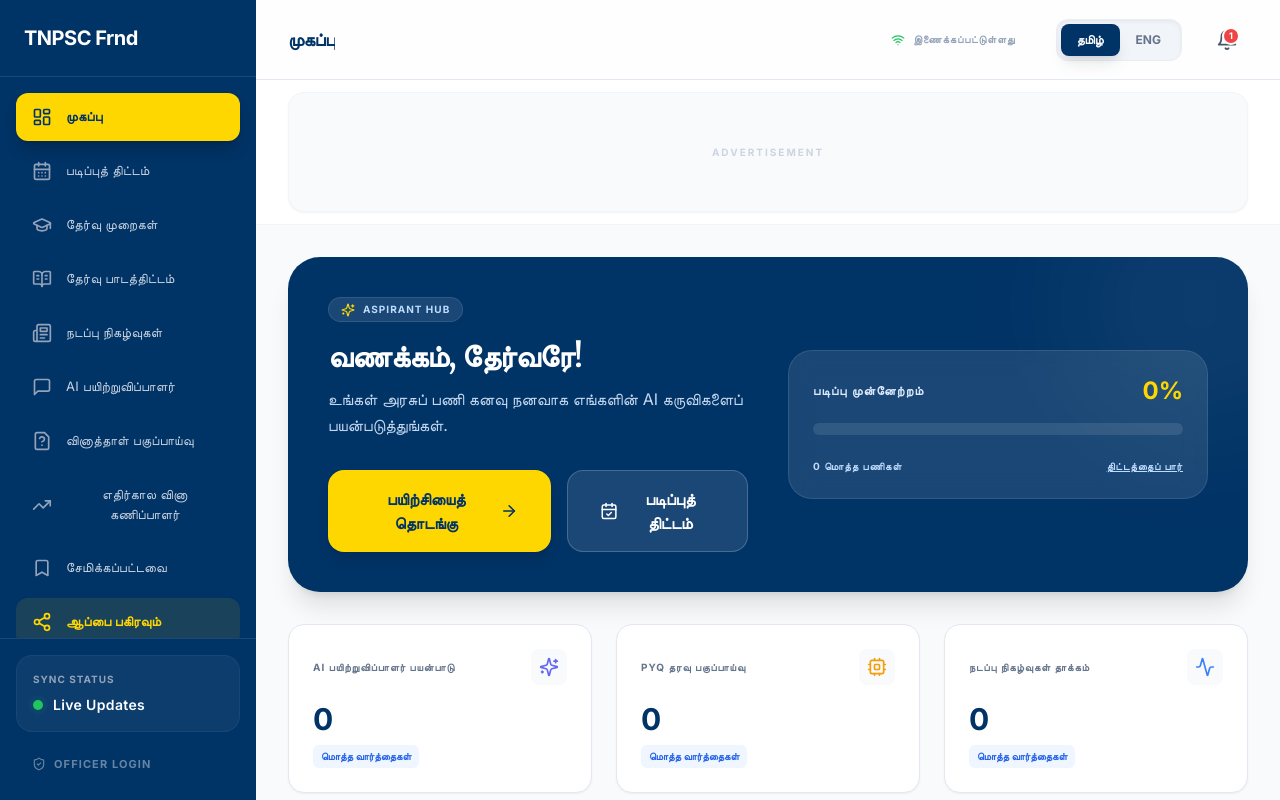
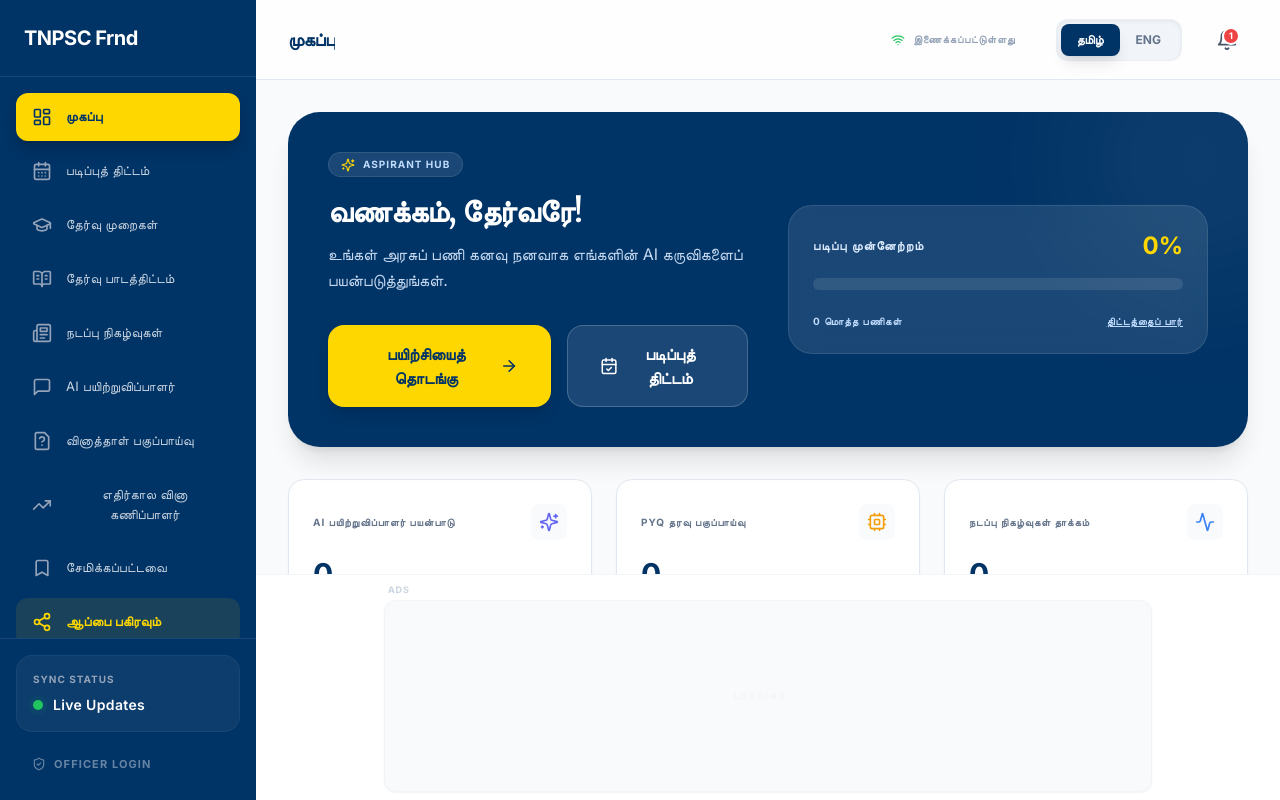
Before and after one commit to ramkseenivasan-lawfrnd/TNPSC-Frnd, a React (Vite) app: page / in a window 1280 px wide. Built offline with nearby package versions, Linux system fonts and the light colour scheme.

Commit message:
new Ad component

```diff
--- a/App.tsx
+++ b/App.tsx
@@ -116,23 +116,26 @@ const App: React.FC = () => {
           toggleSidebar={() => setIsSidebarOpen(!isSidebarOpen)}
         />
 
-        {/* Banner Ad Section - Responsive Aspect Ratio */}
-        <div className="px-4 py-3 sm:px-6 lg:px-8 bg-white border-b border-slate-100">
-          <div className="max-w-6xl mx-auto">
-            <div
-              id="container-e11c6c3115d78d5625791ad00fd6ebc1"
-              className="w-full aspect-[3/1] sm:aspect-[6/1] lg:aspect-[8/1] min-h-[100px] bg-slate-50 rounded-2xl overflow-hidden flex items-center justify-center text-slate-300 text-[10px] font-black uppercase tracking-[0.2em] border border-slate-100 shadow-sm"
-            >
-              Advertisement
-            </div>
-          </div>
-        </div>
-
         <main className="flex-1 overflow-y-auto p-4 sm:p-6 lg:p-8">
           <div className="max-w-6xl mx-auto h-full">
             {renderView()}
           </div>
         </main>
+
+        {/* Banner Ad Section - Fixed 4:1 Ratio with "Ads" Label */}
+        <div className="px-4 py-2 sm:px-6 lg:px-8 bg-white border-t border-slate-100 shrink-0">
+          <div className="max-w-3xl mx-auto">
+            <div className="flex items-center justify-between mb-1 px-1">
+              <span className="text-[9px] font-black text-slate-300 uppercase tracking-widest">Ads</span>
+            </div>
+            <div
+              id="container-e11c6c3115d78d5625791ad00fd6ebc1"
+              className="w-full aspect-[4/1] bg-slate-50 rounded-xl overflow-hidden flex items-center justify-center text-slate-100 text-[8px] font-black uppercase tracking-[0.3em] border border-slate-100 shadow-sm"
+            >
+              Loading...
+            </div>
+          </div>
+        </div>
       </div>
 
       <InstallPrompt language={language} />
```
